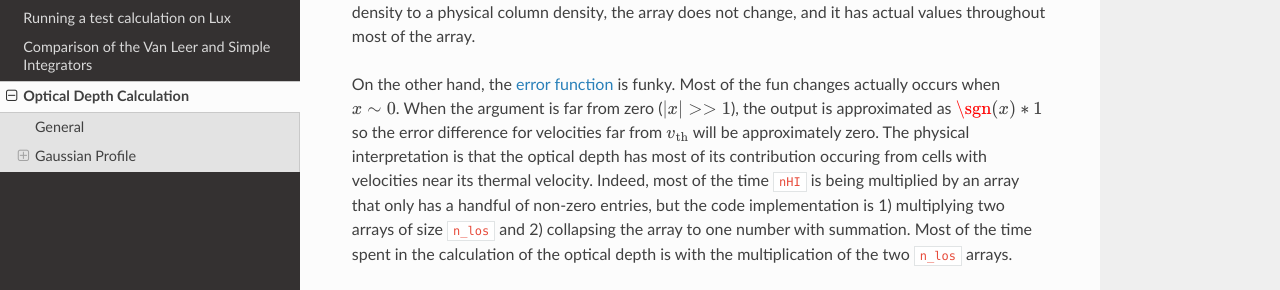
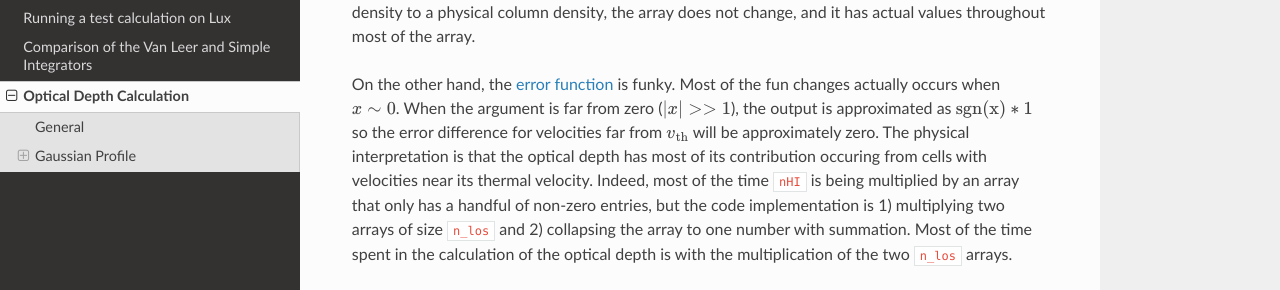
Before and after one commit to evazlimen/cholla-cosmo, a Sphinx documentation site: the page built from docs/source/optical_depth.rst, in a window 1280 px wide and 900 px high, scrolled down 2367 px. Shown: the part 161-451 px from the top of the window. Built offline with Sphinx 7.4.7 and the Read the Docs theme 3.1.0, drawn with Linux system fonts in a browser that asks for light colours.

Commit message:
fix sign render

```diff
--- a/docs/source/optical_depth.rst
+++ b/docs/source/optical_depth.rst
@@ -115,7 +115,7 @@ Implementation Speed Up
 
 There is something that makes this previous implementation very not efficient. When taking a look at the argument to numpy's summation function, we notice that we multiply ``nHI``, an array of size ``n_los``, with the difference between the error functions. Once we convert the ionized Hydrogen density to a physical column density, the array does not change, and it has actual values throughout most of the array.
 
-On the other hand, the `error function <https://en.wikipedia.org/wiki/Error_function>`_ is funky. Most of the fun changes actually occurs when :math:`x \sim 0`. When the argument is far from zero (:math:`|x| >> 1`), the output is approximated as :math:`\sgn(x) * 1` so the error difference for velocities far from :math:`v_{\textrm{th}}` will be approximately zero. The physical interpretation is that the optical depth has most of its contribution occuring from cells with velocities near its thermal velocity. Indeed, most of the time ``nHI`` is being multiplied by an array that only has a handful of non-zero entries, but the code implementation is 1) multiplying two arrays of size ``n_los`` and 2) collapsing the array to one number with summation. Most of the time spent in the calculation of the optical depth is with the multiplication of the two ``n_los`` arrays.
+On the other hand, the `error function <https://en.wikipedia.org/wiki/Error_function>`_ is funky. Most of the fun changes actually occurs when :math:`x \sim 0`. When the argument is far from zero (:math:`|x| >> 1`), the output is approximated as :math:`\rm{sgn}(x) * 1` so the error difference for velocities far from :math:`v_{\textrm{th}}` will be approximately zero. The physical interpretation is that the optical depth has most of its contribution occuring from cells with velocities near its thermal velocity. Indeed, most of the time ``nHI`` is being multiplied by an array that only has a handful of non-zero entries, but the code implementation is 1) multiplying two arrays of size ``n_los`` and 2) collapsing the array to one number with summation. Most of the time spent in the calculation of the optical depth is with the multiplication of the two ``n_los`` arrays.
 
 In effect, we complete a small study to discuss the effects of approximating the optical depth by only including cells that are within a couple :math:`v_{\textrm{th}}` units away from the cell-centered Hubble flow. The code is changed as the following
 
```
